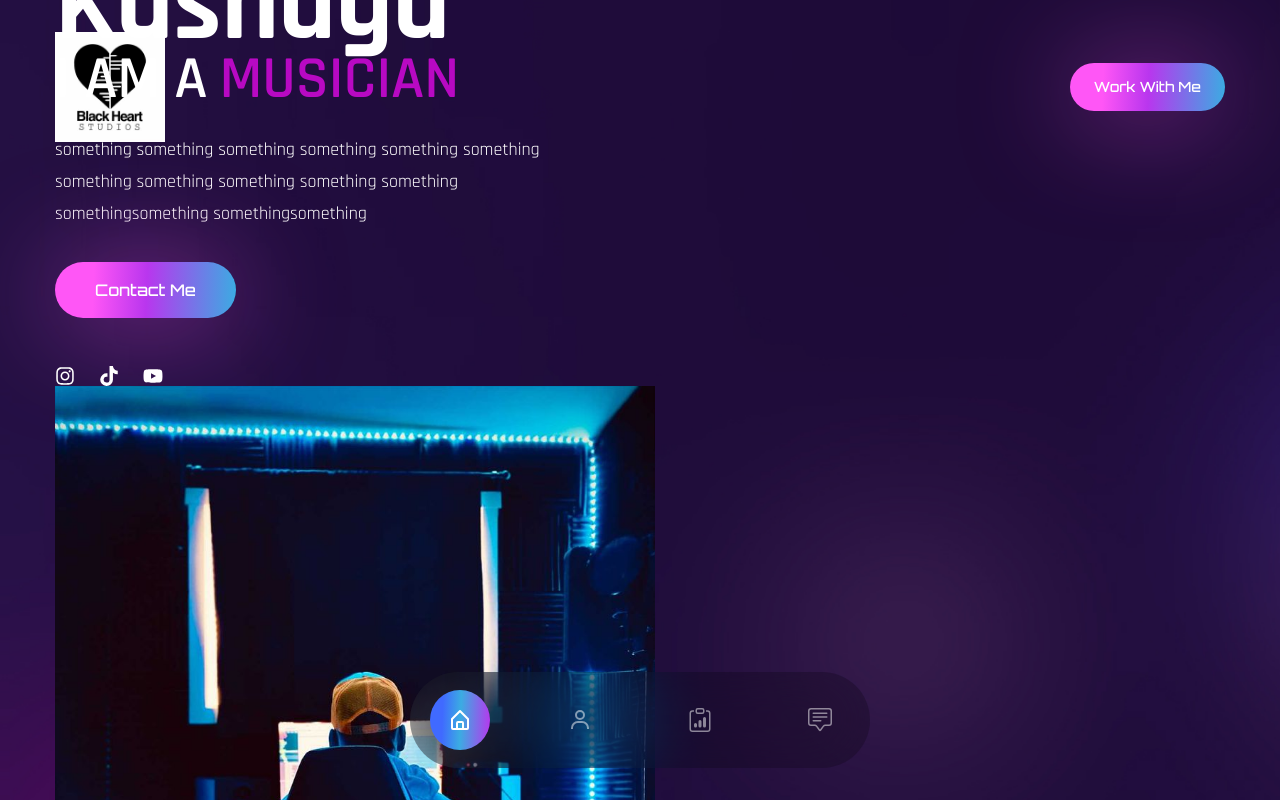
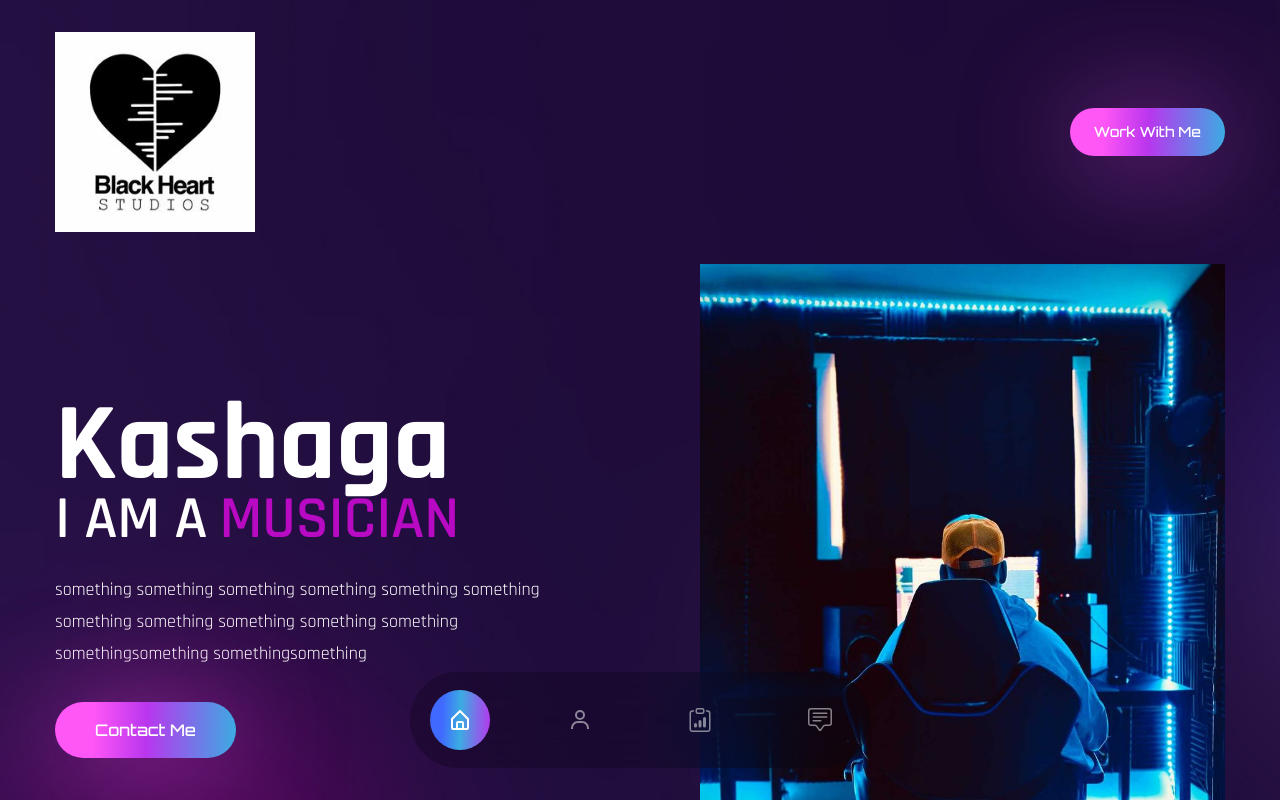
Before and after one commit to danielAwale/black-heart-studios-, a React (Create React App) app: page / in a window 1280 px wide. Shown: the top 800 px of the page. Built offline with nearby package versions, Linux system fonts and the light colour scheme; the HTML template or start-up script is replaced by a standard one; a web font is replaced by a local one.

Commit message:
contain minor changes

```diff
--- a/src/components/Banner.js
+++ b/src/components/Banner.js
@@ -11,9 +11,9 @@ import { motion } from 'framer-motion'
 import { fadeIn } from '../variants'
 
 const Banner = () => {
-  return <section className='section' id='home'>
+  return <section className='min-h-[85vh] lg:min-h-[78vh] flex items-center' id='home'>
     <div className='container mx-auto'>
-      <div>
+      <div className='flex flex-col gap-y-8 lg:flex-row lg:items-center lg:gap-x-12'>
         {/* text */}
         <div className='flex-1 text-center font-secondary lg:text-left'>
           <h1 className='text-[55px] font-bold leading-[0.8] lg:text-[110px]'>Kashaga</h1>
@@ -47,7 +47,7 @@ const Banner = () => {
         </div>
         {/* image */}
         <div>
-          <img src={Image} alt="banner" className='h-[800px]' />
+          <img src={Image} alt="banner" className='h-[700px]' />
         </div>
       </div>
     </div>
--- a/src/components/Header.js
+++ b/src/components/Header.js
@@ -8,7 +8,7 @@ const Header = () => {
       <div className='flex justify-between items-center'>
         {/* logo */}
         <a href="#">
-          <img src={Logo} alt="logo" className='h-[110px]' />
+          <img src={Logo} alt="logo" className='h-[200px]' />
         </a>
         {/* button */}
         <button className='btn btn-sm'>Work With Me</button>
```
